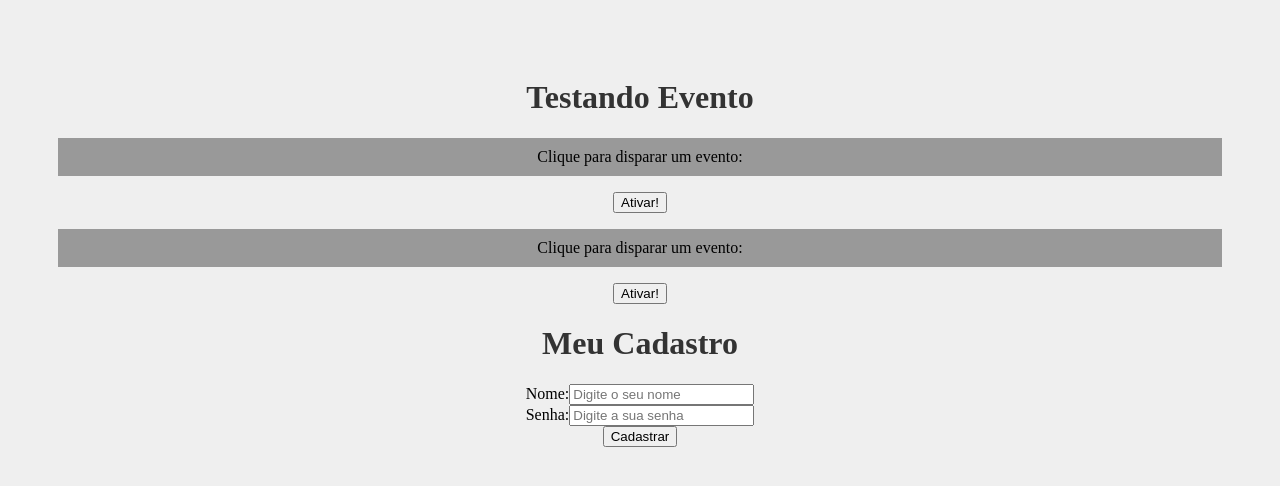
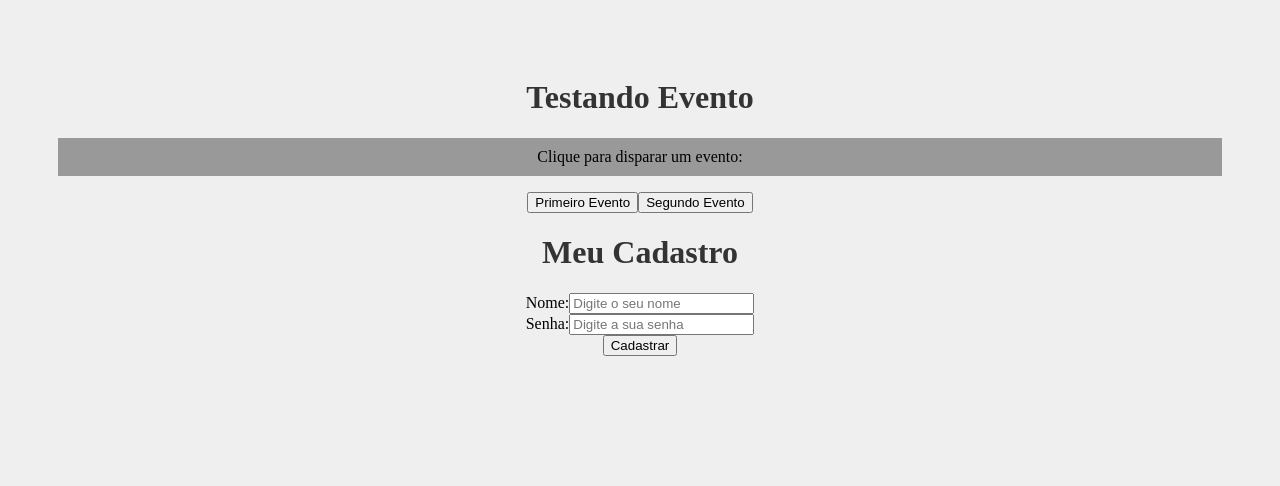
Before and after one commit to Thiago11112000/Curso-de-React-YT, a React (Create React App) app: page / in a window 1280 px wide. Shown: the top 486 px of the page. Built offline with nearby package versions, Linux system fonts and the light colour scheme.

Commit message:
Passar eventos por Props

```diff
--- a/src/App.js
+++ b/src/App.js
@@ -7,8 +7,7 @@
   return (
     <div className="App">
       <h1> Testando Evento</h1>
-      <Evento  numero="1"/>
-      <Evento  numero="2"/>
+      <Evento />
     <Form />
     </div>
   );
--- a/src/components/Evento.js
+++ b/src/components/Evento.js
@@ -1,12 +1,19 @@
-function Evento({numero}){
+import Button from "./evento/Button"
+
+function Evento(){
 
     function meuEvento(){
-        console.log(`Opa, fui ativado!${numero}`)
+        console.log(`Ativando primeiro evento!`)
+    }
+    function segundoEvneto(){
+        console.log(`Ativando segundo evento!`)
     }
     return (
        <div>
         <p>Clique para disparar um evento:</p>
-        <button onClick={meuEvento}>Ativar!</button>
+        <Button  event={meuEvento}text="Primeiro Evento" />
+        <Button  event={segundoEvneto}text="Segundo Evento" />
+
         </div>
     )
 }
--- /dev/null
+++ b/src/components/evento/Button.js
@@ -0,0 +1,6 @@
+function Button (props){
+    return <button onClick={props.event}>{props.text}</button>
+
+
+}
+export default  Button
```
